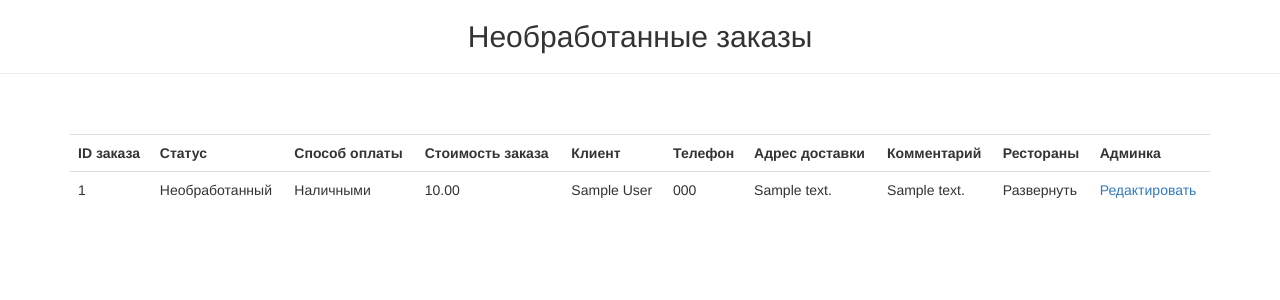
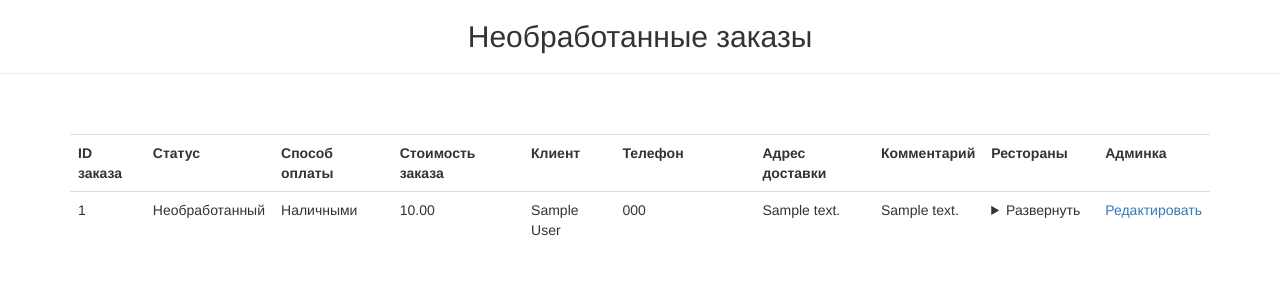
Before and after one commit to FaHoLo/Star_burger, a Django app: page /manager/orders/ in a window 1280 px wide. Shown: the part 52-352 px from the top of the page. Run offline with Django 3.2, Linux system fonts and the light colour scheme; a user stored in the database is signed in; tables that the repository leaves empty hold one stand-in row (values such as "Sample post"); some libraries are stand-ins or nearby versions.

Commit message:
Add styles

```diff
--- a/restaurateur/templates/base_restaurateur_page.html
+++ b/restaurateur/templates/base_restaurateur_page.html
@@ -9,6 +9,19 @@
   <title>{% block title %}{% endblock %}</title>
 
   <link rel="stylesheet" href="https://stackpath.bootstrapcdn.com/bootstrap/3.4.1/css/bootstrap.min.css" integrity="sha384-HSMxcRTRxnN+Bdg0JdbxYKrThecOKuH5zCYotlSAcp1+c8xmyTe9GYg1l9a69psu" crossorigin="anonymous">
+
+  <style>
+    .restaurants {
+      min-width: 7em;
+    }
+    .restaurants-summary {
+      display: list-item;
+      cursor: pointer;
+    }
+    .phonenumber {
+      min-width: 10em;
+    }
+  </style>
 </head>
 <body>
 
--- a/restaurateur/templates/order_items.html
+++ b/restaurateur/templates/order_items.html
@@ -32,19 +32,21 @@
         <td>{{item.get_payment_method_display}}</td>
         <td>{{item.total_price}}</td>
         <td>{{item.firstname}} {{item.lastname}}</td>
-        <td>{{item.phonenumber}}</td>
+        <td class="phonenumber">{{item.phonenumber}}</td>
         <td>{{item.address}}</td>
         <td>{{item.comment}}</td>
         <td>
-          <details>
-            <summary>
+          <details class="restaurants">
+            <summary class="restaurants-summary">
               Развернуть
             </summary>
-            {% for restaurant in item.restaurants %}
-              <p>
-                {{ restaurant }}
-              </p>
-            {% endfor %}
+            <ul>
+              {% for restaurant in item.restaurants %}
+                <li>
+                  {{ restaurant }}
+                </li>
+              {% endfor %}
+            </ul>
           </details>
         </td>
         <td>
```
